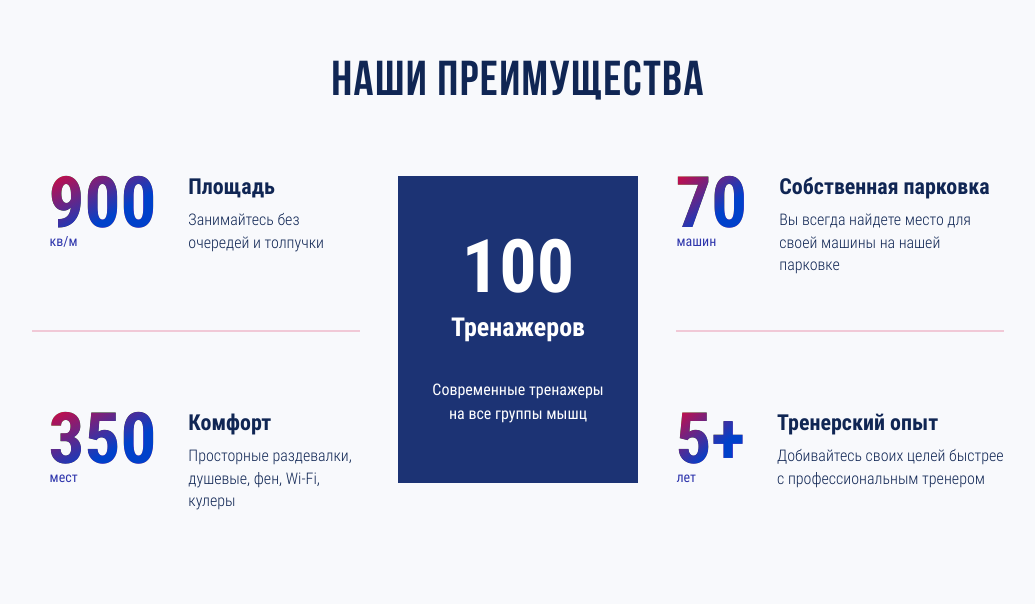
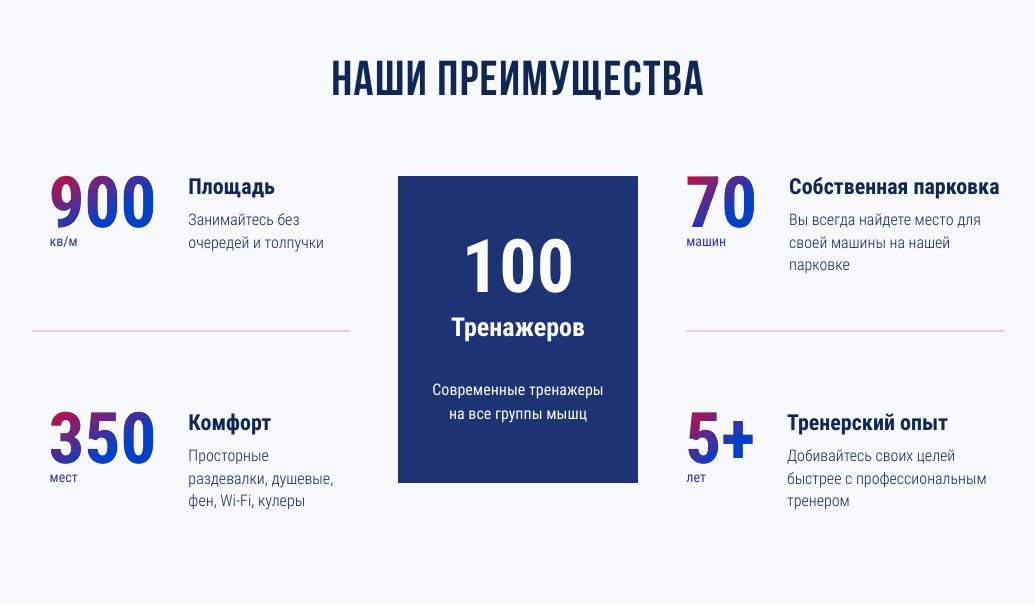
Before and after one commit to SoundM/Fitness-Centre, a website: page source/index.html in a window 1280 px wide. Shown: the part 3546-4160 px from the top of the page, without its empty margins (122-1157 px from the left). Drawn offline with nearby package versions, Linux system fonts and the light colour scheme; files that its build step writes are made by us from their sources.

Commit message:
Исправлены преимущества

```diff
--- a/source/sass/blocks/advantages.scss
+++ b/source/sass/blocks/advantages.scss
@@ -1,12 +1,15 @@
 .advantages {
   background-color: $bg-grey;
+  width: 100%;
 }
 
 .advantages__wrapper {
   @include mp-reset;
   min-height: 664px;
-  margin-right: 12%;
-  margin-left: 12%;
+  //margin-right: 12%;
+  //margin-left: 12%;
+  width: 76%;
+  margin: 0 auto;
   display: flex;
   flex-direction: column;
   justify-content: start;
@@ -27,18 +30,19 @@
 
 .advantages__menu {
   @include list-reset;
+  width: 100%;
   position: relative;
   margin-top: 69px;
   display: flex;
-  justify-content: space-between;
+  justify-content: start;
   flex-wrap: wrap;
 }
 
 .advantages__item {
   @include mp-reset;
   min-height: 156px;
-  min-width: 328px;
-  width: 33%;
+  width: 32.7%;
+
   display: flex;
   justify-content: start;
 }
@@ -52,16 +56,11 @@ ul.advantages__menu li:nth-child(4n + 3) {
 ul.advantages__menu li:nth-child(4n + 2),
 ul.advantages__menu li:nth-child(4n + 4) {
   padding-left: 18px;
-  margin-right: 20px;
-  width: 33%;
-}
-
-ul.advantages__menu li:nth-child(4n + 3),
-ul.advantages__menu li:nth-child(4n + 5) {
-  width: 32.3%;
+  margin-right: 34.6%;
 }
 
 .advantages__item--content-wrapper {
+  width: 67%;
   display: flex;
   flex-direction: column;
   justify-content: start;
```
Also changed, not shown: build/css/style.min.css, 1 other file.
